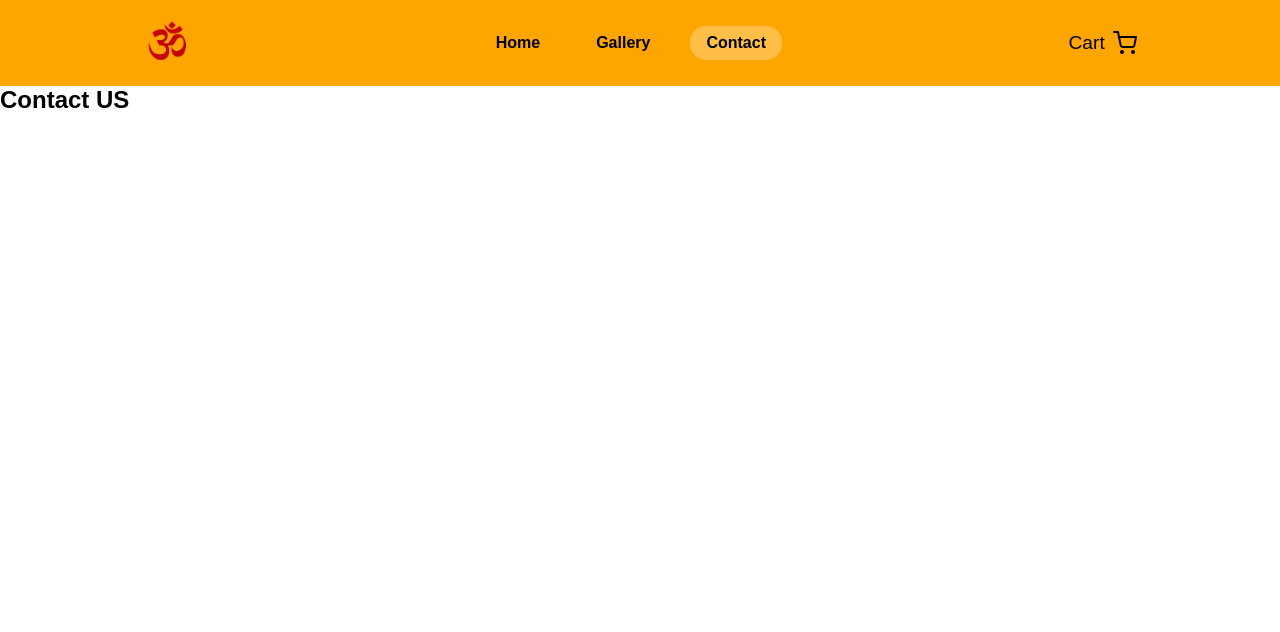
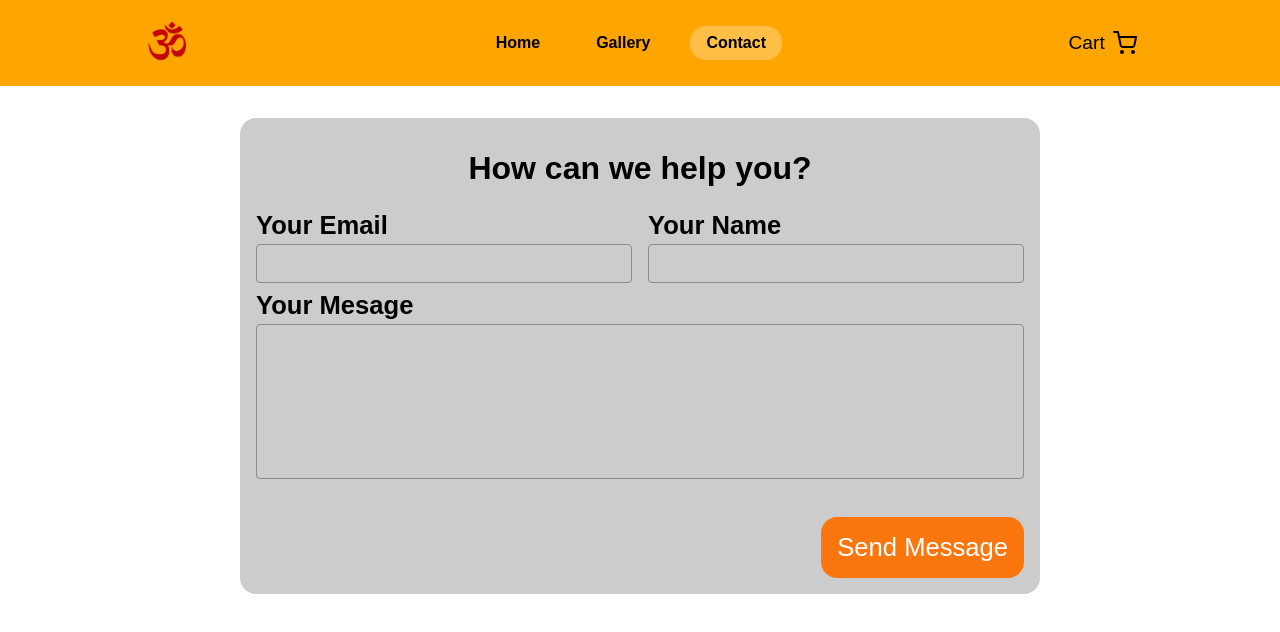
Before and after one commit to Vasant-Mestry-11/ganapati-website, a Next.js app: page /contact in a window 1280 px wide. Shown: the top 632 px of the page. Built offline with nearby package versions, Linux system fonts and the light colour scheme.

Commit message:
:zap: :art: :lipstick: Contact Page

```diff
--- /dev/null
+++ b/app/contact/contact.module.css
@@ -0,0 +1,59 @@
+.contact {
+  margin: 2rem auto;
+  border-radius: 1rem;
+  background-color: var(--card-background);
+  width: 90%;
+  max-width: 50rem;
+  padding: 1rem;
+  font-size: 1.6rem;
+}
+
+.contact h1 {
+  font-size: 2rem;
+  text-align: left;
+  margin: 1rem 0;
+}
+
+.contact label {
+  display: block;
+  font-weight: bold;
+  margin: 0.5rem 0 0.25rem 0;
+}
+
+.form input,
+.form textarea {
+  font: inherit;
+  padding: 0.25rem;
+  border-radius: 4px;
+  width: 100%;
+  border: 1px solid var(--card-border);
+  background-color: var(--card-background);
+  resize: none;
+}
+
+.controls {
+  display: flex;
+  column-gap: 1rem;
+  flex-wrap: wrap;
+}
+
+.control {
+  flex: 1;
+  min-width: 10rem;
+}
+
+.actions {
+  margin-top: 1rem;
+  text-align: right;
+}
+
+.actions button {
+  font: inherit;
+  cursor: pointer;
+}
+
+@media (min-width: 768px) {
+  .contact h1 {
+    text-align: center;
+  }
+}
--- a/app/contact/page.tsx
+++ b/app/contact/page.tsx
@@ -1,7 +1,78 @@
+"use client";
+import { useState } from "react";
+import classes from "./contact.module.css";
+
+type FormData = {
+  email: string;
+  name: string;
+  message: string;
+};
+
 export default function Contact() {
+  const [formData, setFormData] = useState({
+    email: "",
+    name: "",
+    message: "",
+  });
+
+  const handleChange = (
+    event: React.ChangeEvent<HTMLInputElement | HTMLTextAreaElement>
+  ) => {
+    setFormData((prevState) => ({
+      ...prevState,
+      [event.target.name]: event.target.value,
+    }));
+  };
+
+  console.log(formData);
+
+  const { email, name, message }: FormData = formData;
+
   return (
-    <section>
-      <h1>Contact US</h1>
+    <section className={`container ${classes.contact}`}>
+      <h1>How can we help you?</h1>
+
+      <form className={classes.form} onSubmit={() => {}}>
+        <div className={classes.controls}>
+          <div className={classes.control}>
+            <label htmlFor="email">Your Email</label>
+            <input
+              id="email"
+              type="email"
+              name="email"
+              required
+              value={email}
+              onChange={handleChange}
+            />
+          </div>
+
+          <div className={classes.control}>
+            <label htmlFor="name">Your Name</label>
+            <input
+              id="name"
+              type="text"
+              name="name"
+              required
+              value={name}
+              onChange={handleChange}
+            />
+          </div>
+        </div>
+        <div className={classes.control}>
+          <label htmlFor="name">Your Mesage</label>
+          <textarea
+            id="message"
+            name="message"
+            required
+            value={message}
+            onChange={handleChange}
+            rows={5}
+          ></textarea>
+        </div>
+        <div className={classes.actions}>
+          <button className={`btn ${classes.formSubmit}`}>Send Message</button>
+        </div>
+      </form>
     </section>
   );
 }
--- a/app/globals.css
+++ b/app/globals.css
@@ -6,6 +6,8 @@
   --button-backround: #ff7100ed;
   --button-hover-backround: #e16500ed;
   --white: #fff;
+  --card-background: #ccc;
+  --card-border: rgb(140, 140, 140);
 }
 
 @media (prefers-color-scheme: dark) {
--- a/components/card/card.module.css
+++ b/components/card/card.module.css
@@ -1,6 +1,6 @@
 .card {
-  border: 1px solid rgb(140, 140, 140);
-  background-color: #ccc;
+  border: 1px solid var(--card-border);
+  background-color: var(--card-background);
   border-radius: 1rem;
   padding-bottom: 1rem;
   text-align: center;
```
